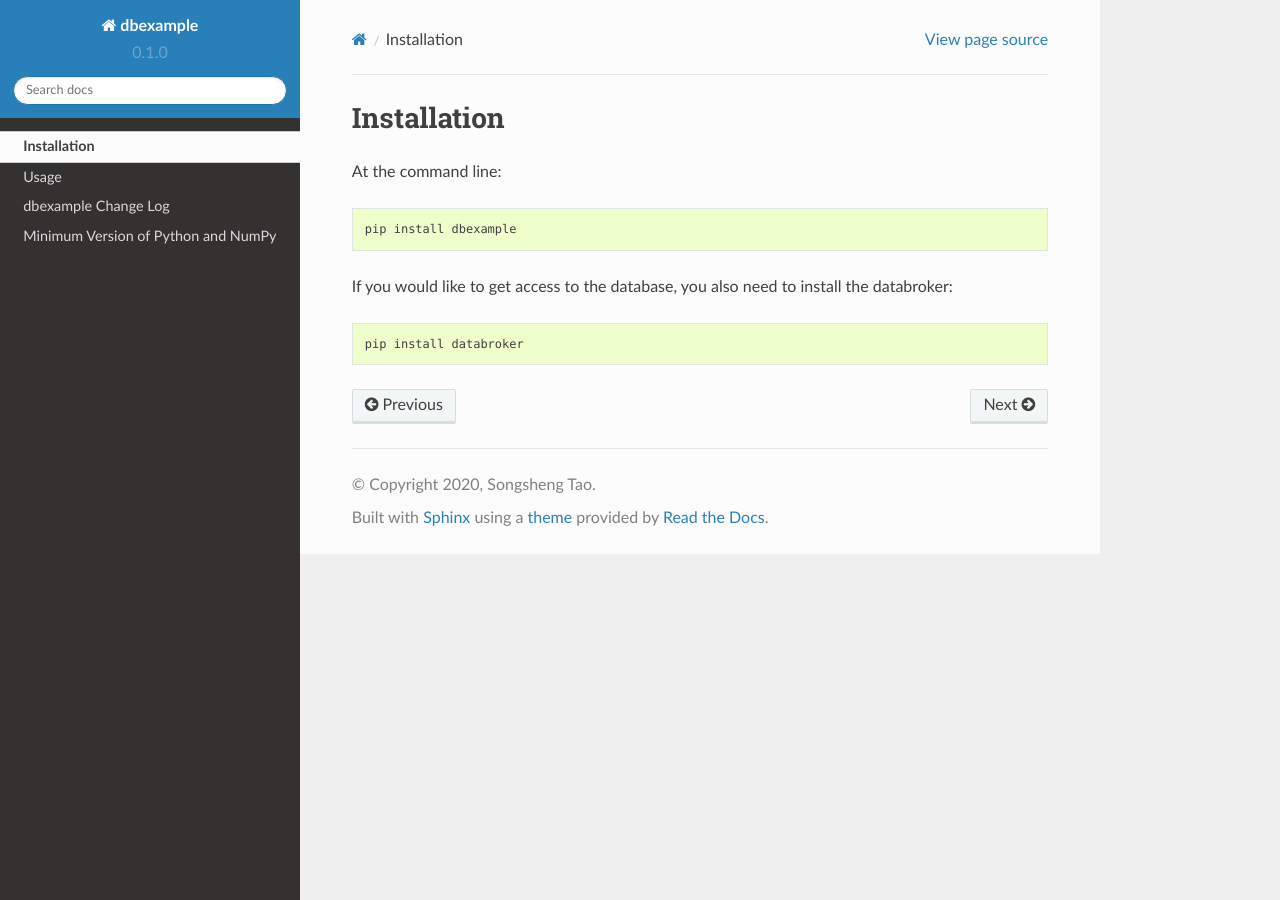
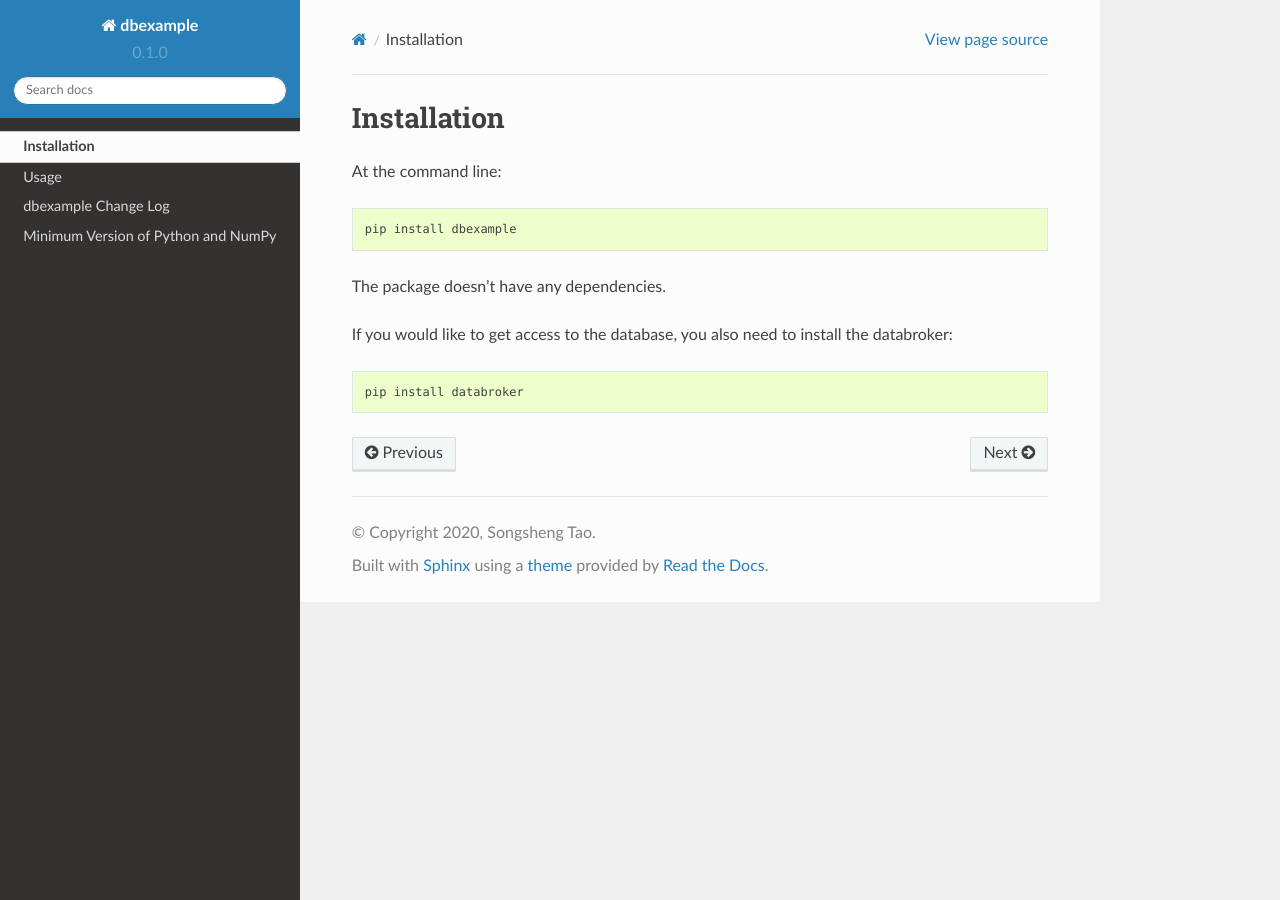
Before and after one commit to st3107/dbexample, a Sphinx documentation site: the page built from docs/source/installation.rst, in a window 1280 px wide. Built offline with Sphinx 7.4.7 and the Read the Docs theme 2.0.0, drawn with Linux system fonts in a browser that asks for light colours.

Commit message:
DOC: update

```diff
--- a/docs/source/installation.rst
+++ b/docs/source/installation.rst
@@ -6,6 +6,8 @@ At the command line::
 
     pip install dbexample
 
+The package doesn't have any dependencies.
+
 If you would like to get access to the database, you also need to install the databroker::
 
     pip install databroker
```
